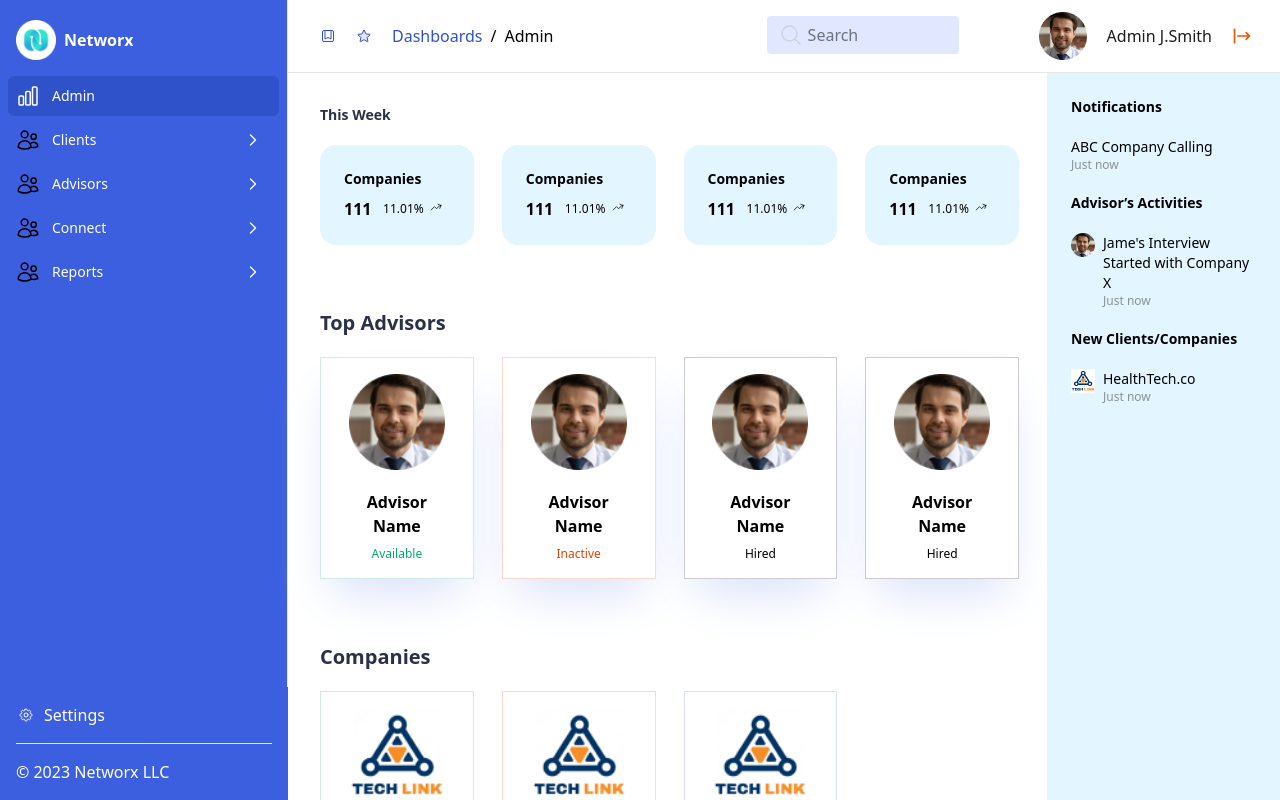
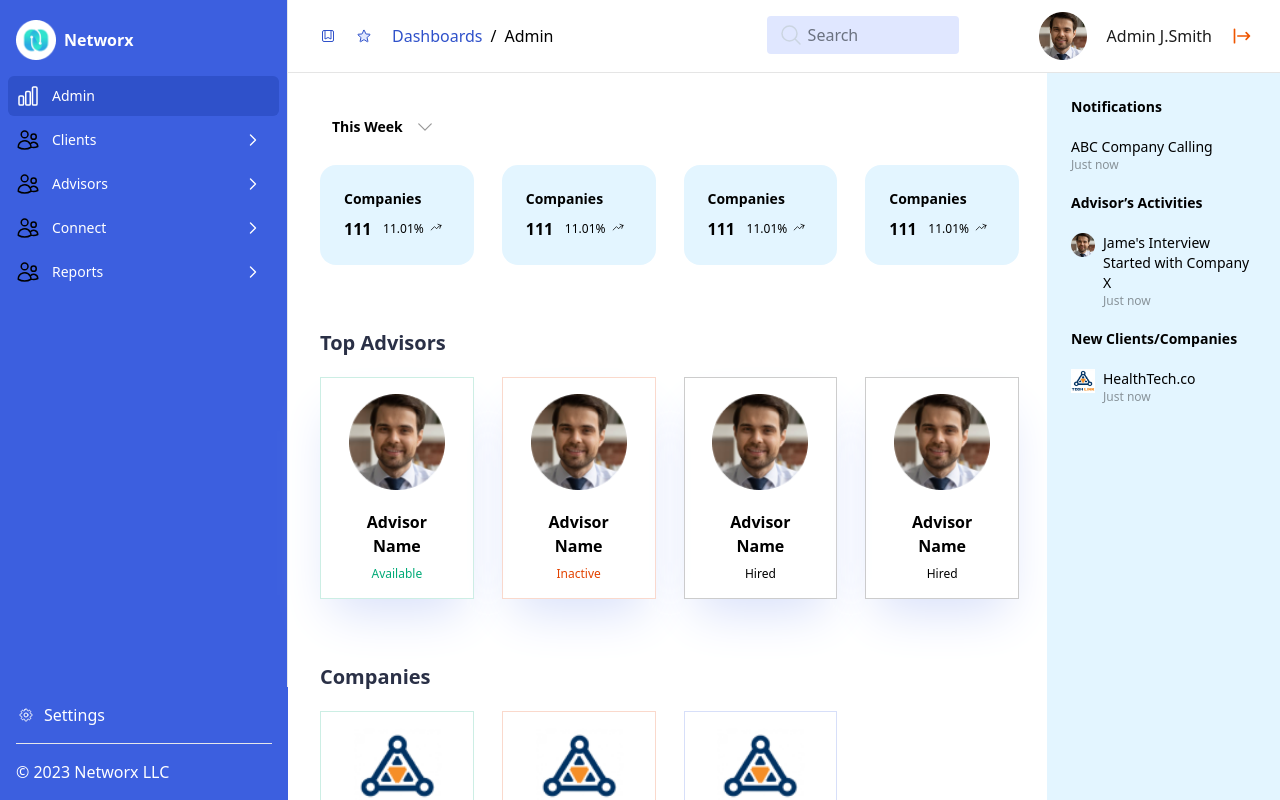
Before and after one commit to mustaqeemtariq/financial-service, a React (Create React App) app: page / in a window 1280 px wide. Shown: the top 800 px of the page. Built offline with nearby package versions, Linux system fonts and the light colour scheme.

Commit message:
refactor code

```diff
--- a/src/pages/dashboard/index.tsx
+++ b/src/pages/dashboard/index.tsx
@@ -1,4 +1,3 @@
-import React from 'react'
 import { AppLayout } from 'components/app/layout'
 import { DashboardStatsCard } from 'components/dashboard/stats-card'
 import { DashboardCard } from 'components/dashboard/card'
@@ -7,19 +6,21 @@ import { Container } from 'components/app/container'
 import { AppFooter } from 'components/app/footer'
 import { companyIcon, personIcon } from 'assets/icons'
 import { Notification } from 'components/app/notification'
+import { Filter } from 'components/inputs/filter'
 
 export const Dashboard = () => {
 	const breadcrumbs = [
 		{ title: 'Dashboards', path: '/' },
 		{ title: 'Admin', path: '/' }
 	]
+	const options = [{ name: 'This Week' }, { name: 'This Month' }, { name: 'This Year' }]
 	return (
 		<AppLayout>
 			<AppHeader breadcrumbs={breadcrumbs} />
 			<Container>
 				<div className="space-y-16 basis-3/4 pt-8">
 					<div className="space-y-5">
-						<h5 className="text-sm font-semibold text-heading">This Week</h5>
+						<Filter options={options} />
 						<div className="grid grid-cols-2 gap-7 sm:grid-cols-3 md:grid-cols-4 2xl:grid-cols-7">
 							<DashboardStatsCard title="Companies" stats={111} percentage="11.01%" />
 							<DashboardStatsCard title="Companies" stats={111} percentage="11.01%" />
```
